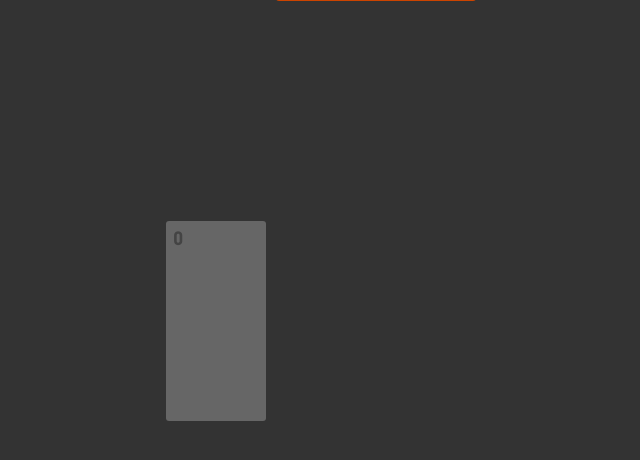
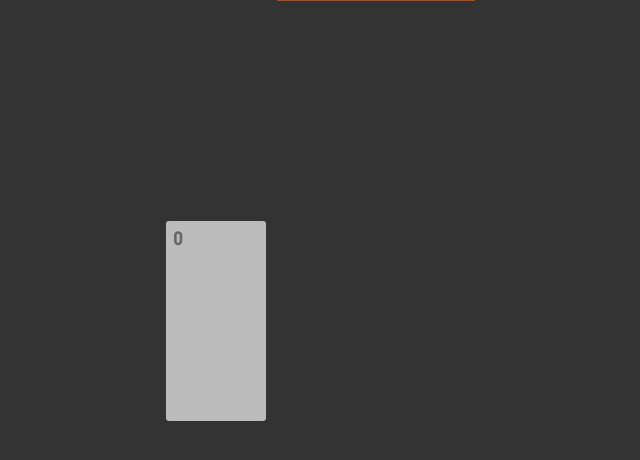
Before and after one commit to zbanks/pretentious, a Django app: template pos/templates/index.html in a window 1280 px wide, while the restyled element is pressed. Shown: the part 289-749 px from the top of the page, without its empty margins (54-694 px from the left). Run offline with Django 3.2, Linux system fonts and the light colour scheme; the template is opened without the code that fills it: most values are stand-ins (such as "Sample title", 1, 10 or a date in 2020); style sheets or scripts are compiled from the project's sources; some libraries are stand-ins or nearby versions.

Commit message:
Small change to 0 box.

```diff
--- a/pos/static/products.less
+++ b/pos/static/products.less
@@ -61,6 +61,10 @@ body {
     color:#444;
     background-color:#666;
 }
+.box0:active {
+    color:#666;
+    background-color:#BBB;
+}
 
 .box_label {
     font-size:18px;
```
